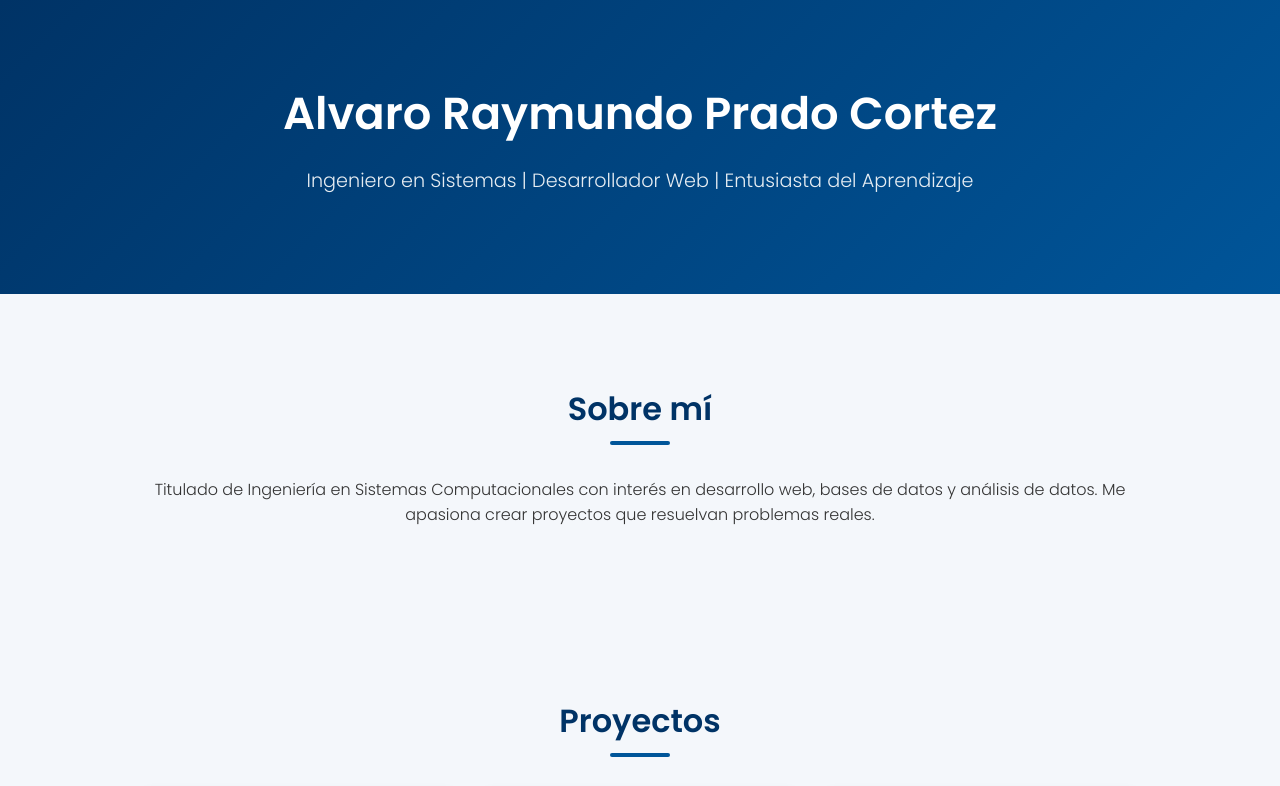
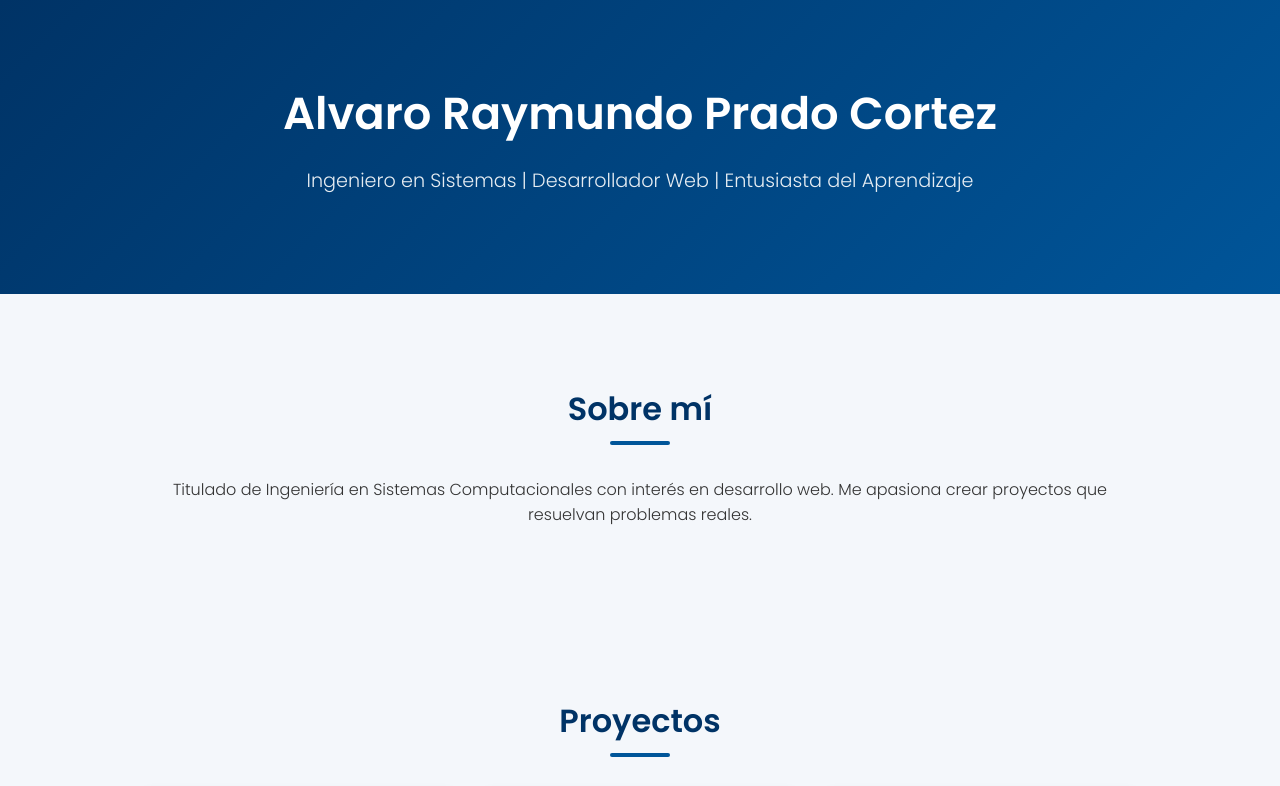
Before and after one commit to buried76/mi-portafolio, a plain HTML site: page index.html in a window 1280 px wide. Shown: the top 786 px of the page. Drawn offline with nearby package versions, Linux system fonts and the light colour scheme.

Commit message:
Update index.html

```diff
--- a/index.html
+++ b/index.html
@@ -144,7 +144,7 @@
 
   <section id="about" data-aos="fade-up">
     <h2>Sobre mí</h2>
-    <p style="text-align: center;">Titulado de Ingeniería en Sistemas Computacionales con interés en desarrollo web, bases de datos y análisis de datos. Me apasiona crear proyectos que resuelvan problemas reales.</p>
+    <p style="text-align: center;">Titulado de Ingeniería en Sistemas Computacionales con interés en desarrollo web. Me apasiona crear proyectos que resuelvan problemas reales.</p>
   </section>
 
   <section id="projects">
```
